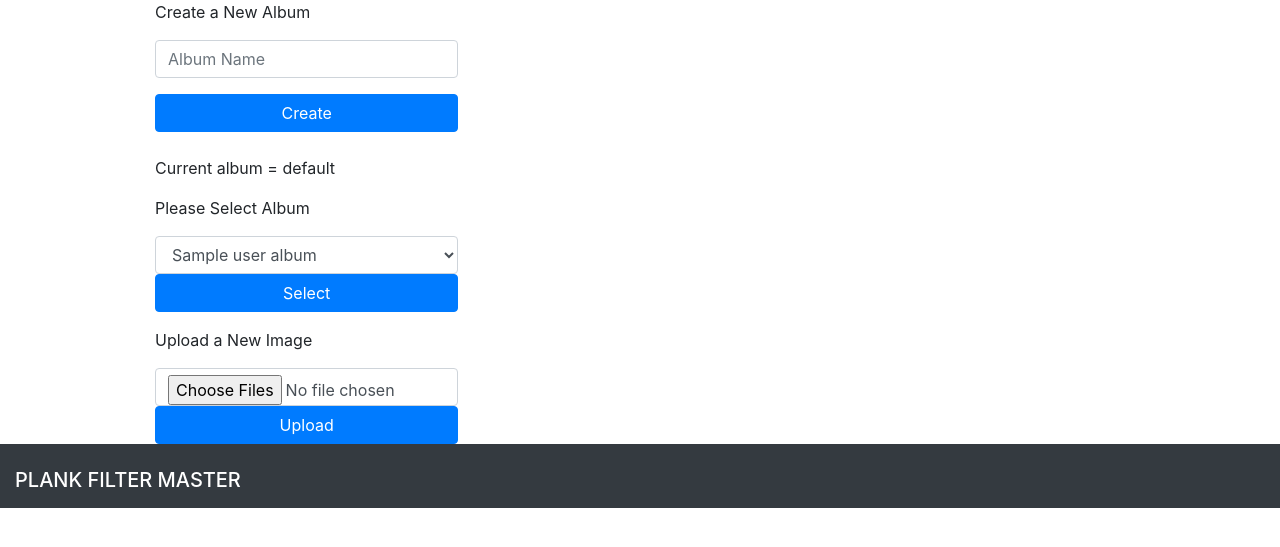
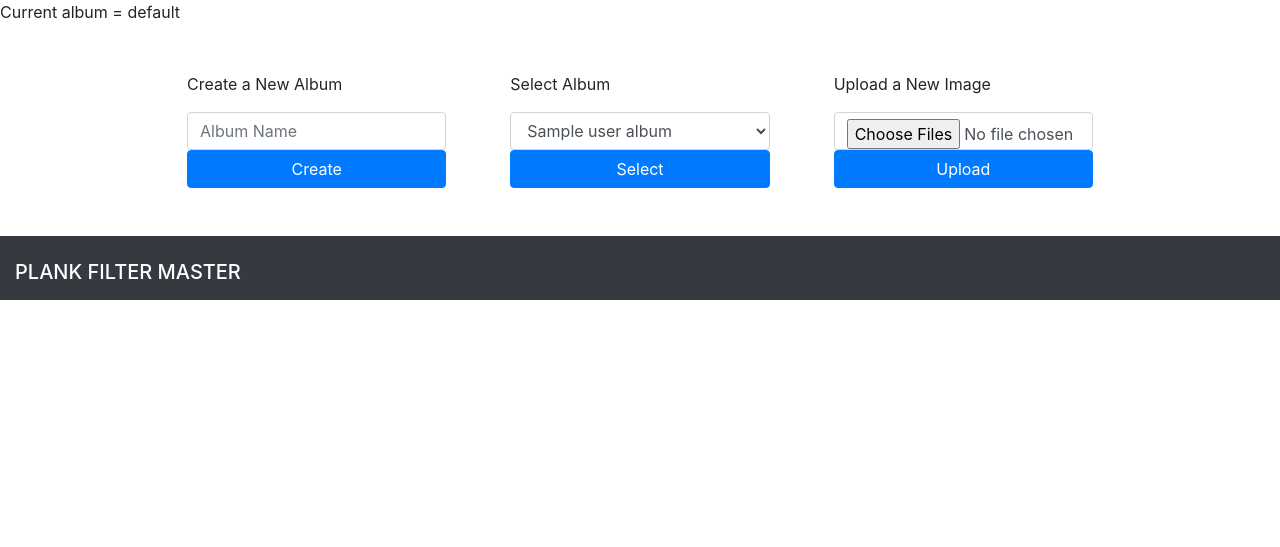
Before and after one commit to c135792468/plank-filter-master, a Flask app: page /album in a window 1280 px wide. Shown: the part 56-603 px from the top of the page. Run offline with Flask 2, Linux system fonts and the light colour scheme; the visitor is signed in with stand-in values (Sample User, id 1); a database or web service that is not in the repository returns one stand-in record (values such as "Sample title"); some libraries are stand-ins or nearby versions.

Commit message:
some styling for album page

```diff
--- a/app/routes.py
+++ b/app/routes.py
@@ -65,38 +65,34 @@ def endsession():
 
 @app.route('/filter', methods=['GET', 'POST'])
 def index():
-	if 'username' in session:
-		if(request.method == 'GET'):
-			return render_template('index.html')
+    if 'username' in session:
+        if(request.method == 'GET'):
+            return render_template('index.html')
 
-		elif(request.method == 'POST'):
-			ffile =	request.files["file"]
-			print("file: ", ffile.filename)
-			# filepath = os.path.join('./static/imgs/', ffile.filename)
+        elif(request.method == 'POST'):
+            ffile =	request.files["file"]
 
-			filter = request.form.get("filter")
-			image = Image.open(ffile)
-			print(filter)
-			#apply filter to file
-			if(filter == "f1"):
-				print("HERE!!!")
-				image = image.convert('L')
-			elif(filter == "f2"):
-				print("filter 2")
-				image = image.filter(ImageFilter.GaussianBlur(20))
-			elif(filter == "f3"):
-				print("filter3")
-				image = image.filter(ImageFilter.CONTOUR)
+            filter = request.form.get("filter")
+            image = Image.open(ffile)
+            print(filter)
+            #apply filter to file
+            if(filter == "f1"):
+                image = image.convert('L')
+            elif(filter == "f2"):
+                image = image.filter(ImageFilter.GaussianBlur(20))
+            elif(filter == "f3"):
+                image = image.filter(ImageFilter.CONTOUR)
 
-			ts = time.time()
+            ts = time.time()
 
-			filepath = os.path.join('./app/static/imgs', str(ts) + ffile.filename)
-			print(filepath)
-			image.save(filepath)
-			openfilepath = os.path.join('./static/imgs', str(ts) + ffile.filename)
-			return jsonify({"file": openfilepath})
-		return ""
-	return redirect(url_for('login'))
+            filepath = os.path.join('./app/static/imgs', str(ts) + ffile.filename)
+            print(filepath)
+            image.save(filepath)
+            openfilepath = os.path.join('./static/imgs', str(ts) + ffile.filename)
+            return jsonify({"file": openfilepath})
+    else:
+        return redirect(url_for('login'))
+    return ""
 
 @app.route('/lobby')
 def lobby():
--- a/app/static/css/index.css
+++ b/app/static/css/index.css
@@ -12,3 +12,9 @@
 	height:480px;
 	width:600px;
 }
+
+.flex-item{
+    align-items: center;
+    width: 100%;
+    padding: 2em;
+}
--- a/app/templates/album.html
+++ b/app/templates/album.html
@@ -2,19 +2,26 @@
 
 {% block body %}
 <div>
-    <div class="container" style="width: 1000px;">
-        <div class="row">
-            <div class="col-md-4 col-md-offset-4">
+    <p>Current album = {{ selected_album }}</p>
+
+    <div class="container" style="width: 1000px; display: flex;">
+
+        <!-- <div class="row"> -->
+            <div class="box" style="display: flex; justify-content: center;"> <!-- col-md-4 col-md-offset-4 -->
+                <div class="flex-item">
                     <p> Create a New Album </p>
                     <form method="POST" action="{{ url_for('create_album') }}">
                         <div class="form-group">
                             <input type="text" class="form-control" name="album_name" placeholder="Album Name">
+                            <button type="submit" class="btn btn-primary btn-block">Create</button>
                         </div>
-                    <button type="submit" class="btn btn-primary btn-block">Create</button>
                     </form>
+                </div>
+
                 <br>
-                <p>Current album = {{ selected_album }}</p>
-                <p>Please Select Album</p>
+
+                <div class= "flex-item">
+                    <p>Select Album</p>
                     <form method="POST" action="{{ url_for('select_album') }}">
                         <div class="form-group">
                             <div class="input-group">
@@ -27,13 +34,18 @@
                         <button type="submit" class="btn btn-primary btn-block">Select</button>
                         </div>
                     </form>
+                </div>
+
+                <div class="flex-item">
                     <p> Upload a New Image </p>
                     <form id="upload-form" action="{{ url_for('uploadalbum') }}" method="POST" enctype="multipart/form-data">
                         <input type="file" class="form-control" name="img" accept="image/*" multiple/>
                         <button type="submit" class="btn btn-primary btn-block">Upload</button>
                     </form>
                 </div>
+
             </div>
+        <!-- </div> -->
     </div>
 
     <div>
```
Also changed, not shown: app/static/imgs/e_default_Screenshot (31).png (added), app/static/imgs/e_default_atey-ghailan-135.jpg (added), app/static/imgs/e_default_atey-ghailan-251.jpg (added), app/static/imgs/e_default_bird.jpg (added), app/static/imgs/e_default_fanci-bird.jpg (added), app/static/imgs/e_kkk_dinosr.jpg (added). Lines whose indentation alone changed are shown as unchanged.
